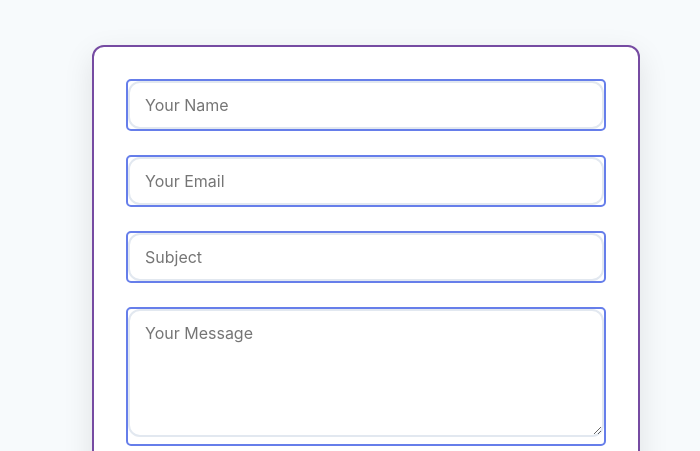
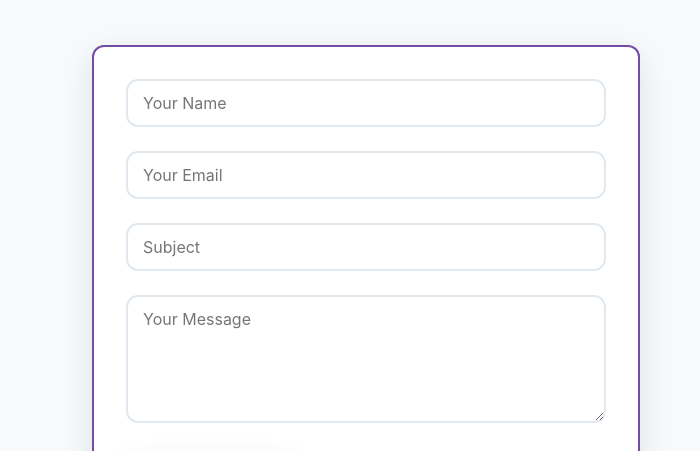
Before and after one commit to Yash-8799/My-Portfolio, a plain HTML site: page index.html in a window 1280 px wide. Shown: the part 3391-3842 px from the top of the page, 580-1280 px from the left. Drawn offline with Linux system fonts and the light colour scheme.

Commit message:
Update style.css

```diff
--- a/style.css
+++ b/style.css
@@ -553,8 +553,6 @@ section {
 
 .form-group {
     margin-bottom: 1.5rem;
-    border: 2px solid #667eea;
-    border-radius: 5px;
 }
 
 .form-group input,
```
